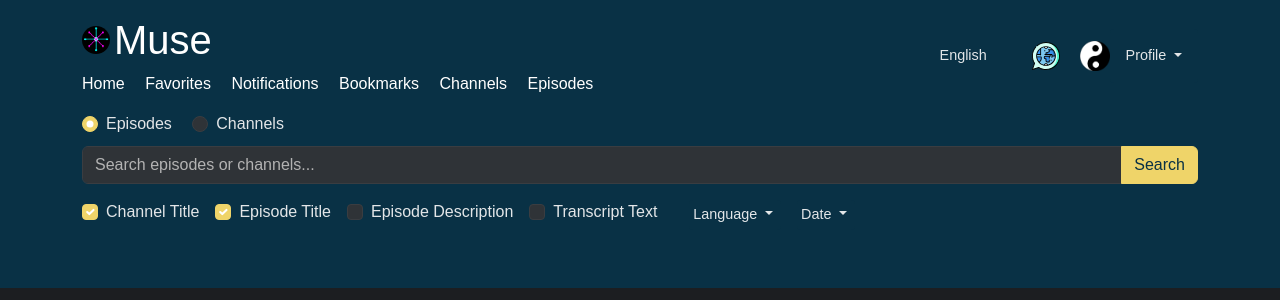
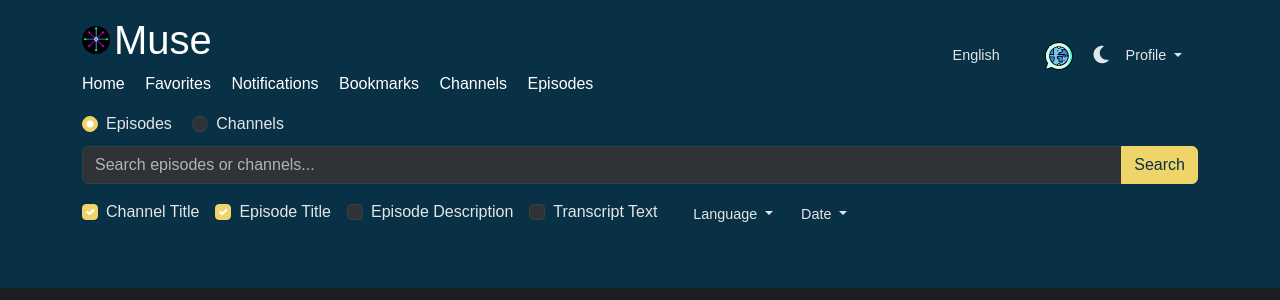
Before and after one commit to musepodcast/podcast-search-engine, a Django app: page /?next=/bookmarks/ in a window 1280 px wide. Shown: the top 300 px of the page. Run offline with Django 5.2, Linux system fonts and the light colour scheme; parts of the project's set-up code (start-up, migrations or seed data) failed here and were passed over; some libraries are stand-ins or nearby versions.

Commit message:
PATCH: Added a moon and sun for light mode feature instead of a yin and yang symbol.

```diff
--- a/podcast_web_app/podcasts/templates/podcasts/base.html
+++ b/podcast_web_app/podcasts/templates/podcasts/base.html
@@ -85,8 +85,8 @@
 
 
           <!-- Theme toggle -->
-          <button id="themeToggleBtn" class="btn btn-link p-0" title="{% trans 'Toggle Theme' %}">
-            <img src="{% static 'podcasts/images/yin-yang.png' %}" alt="{% trans 'Toggle Theme' %}" class="theme-toggle-icon"/>
+          <button id="themeToggleBtn" class="btn btn-link p-0" title="{% trans 'Light and Dark Mode' %}" aria-label="{% trans 'Light and Dark Mode' %}">
+            <i id="themeToggleIcon" class="fa-solid fa-moon fa-lg"></i>
           </button>
 
           <!-- Profile Dropdown -->
@@ -610,16 +610,36 @@
       });
     })();
 
-    // theme toggle
-    (function(){
-      const html = document.documentElement;
-      const btn  = document.getElementById('themeToggleBtn');
-      html.setAttribute('data-theme', localStorage.getItem('theme')||'dark');
-      btn.addEventListener('click', ()=>{
-        const next = html.getAttribute('data-theme')==='light'?'dark':'light';
+    (function () {
+      const html   = document.documentElement;
+      const btn    = document.getElementById('themeToggleBtn');
+      const iconEl = document.getElementById('themeToggleIcon');
+
+      const saved = localStorage.getItem('theme') || 'dark';
+      html.setAttribute('data-theme', saved);
+      setIcon(saved);
+
+      btn.addEventListener('click', () => {
+        const current = html.getAttribute('data-theme') || 'dark';
+        const next = current === 'dark' ? 'light' : 'dark';
         html.setAttribute('data-theme', next);
         localStorage.setItem('theme', next);
+        setIcon(next);
       });
+
+      function setIcon(theme) {
+        if (theme === 'dark') {
+          iconEl.classList.remove('fa-sun', 'sunny');
+          iconEl.classList.add('fa-moon');
+          iconEl.setAttribute('aria-label', '{{ _("Switch to light mode") }}');
+          btn.title = '{{ _("Switch to light mode") }}';
+        } else {
+          iconEl.classList.remove('fa-moon');
+          iconEl.classList.add('fa-sun', 'sunny'); // golden sun 🌞
+          iconEl.setAttribute('aria-label', '{{ _("Switch to dark mode") }}');
+          btn.title = '{{ _("Switch to dark mode") }}';
+        }
+      }
     })();
 
     // search-type toggle logic
--- a/podcast_web_app/static/podcasts/styles.css
+++ b/podcast_web_app/static/podcasts/styles.css
@@ -181,17 +181,16 @@ input[type="text"], .form-control {
 input[type="text"]::placeholder { color: var(--muted-color); }
 .form-check-label { color: var(--text-color); }
 
-/* Theme toggle */
-.theme-toggle-icon {
-  width: 30px; height: 30px;
-  color: var(--yin-yang-color);
-  transition: color .3s ease, fill .3s ease;
+#themeToggleBtn i {
+  color: var(--list-text);
+  transition: color .2s ease;
 }
-#themeToggleBtn {
-  background-color: transparent; border: none; cursor: pointer;
-  padding: 8px; border-radius: 50%; transition: background-color .3s ease;
+#themeToggleBtn i.sunny {
+  color: #f1c40f; /* golden */
 }
-#themeToggleBtn:hover { background-color: var(--hover-overlay); }
+
+
+
 
 /* Logo / favicon in title */
 .site-title::before {
```
